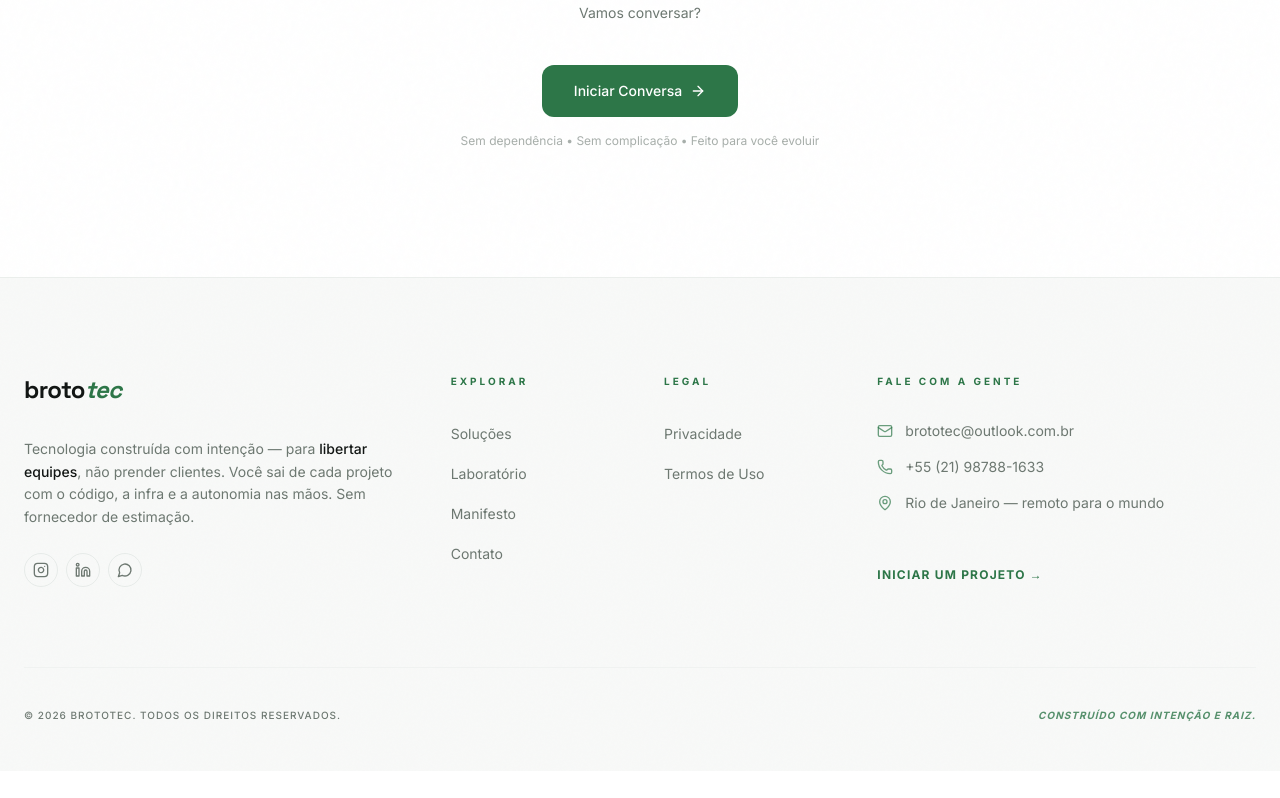
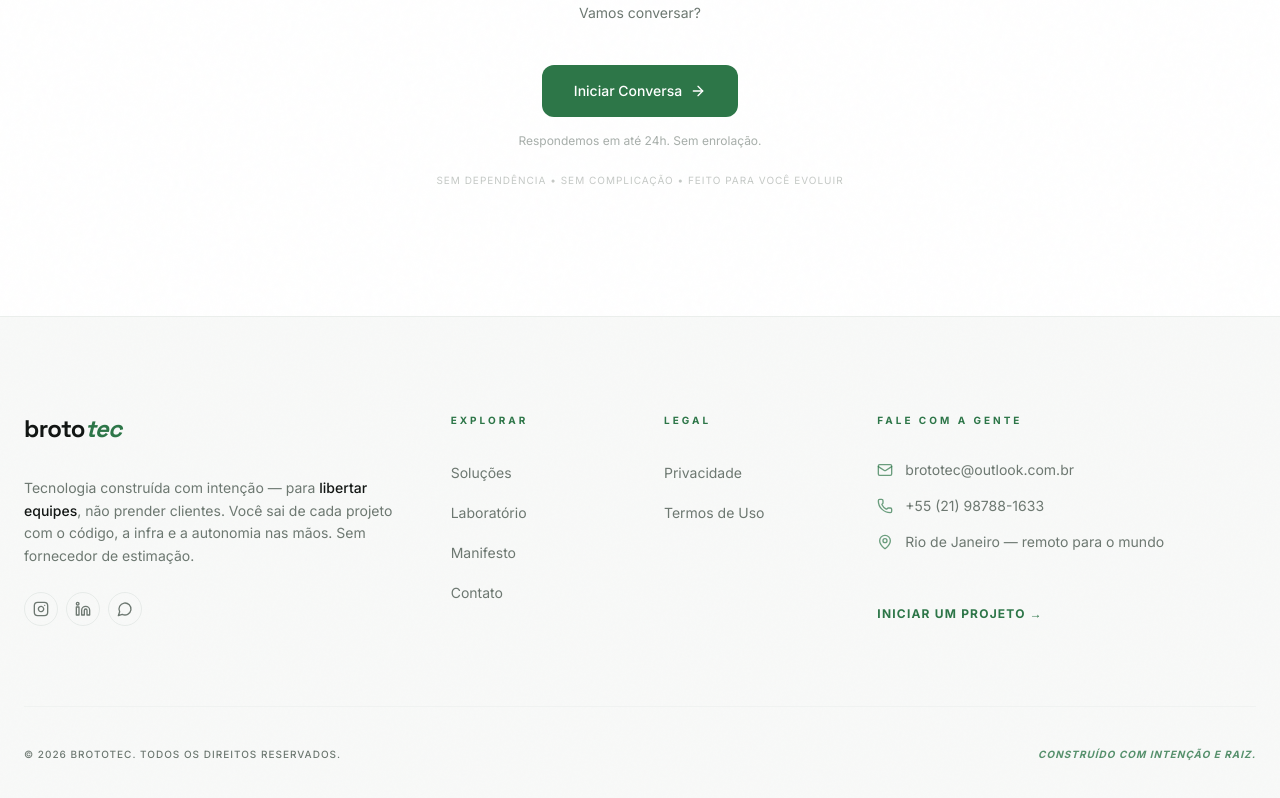
Before and after one commit to marllonpanisset/brototec, a React (Vite) app: page / in a window 1280 px wide. Shown: the part 4376-5174 px from the top of the page. Before the commit the page ends 5147 px from the top, so only its background shows below. Built offline with nearby package versions, Linux system fonts and the light colour scheme.

Commit message:
copy: atualiza CTA e hint da secao de encerramento para tom mais direto

```diff
--- a/src/components/home/CtaSection.jsx
+++ b/src/components/home/CtaSection.jsx
@@ -2,10 +2,10 @@ import { ArrowRight } from "lucide-react";
 import { Link } from "react-router-dom";
 
 export default function CtaSection({
-  heading = "Pare de depender de terceiros para atualizar seu site",
-  body = "Tenha um site profissional com controle total nas suas mãos. Atualize quando quiser, sem complicação.",
-  cta = "Criar meu site",
-  hint = "Sem dependência • Sem complicação • Feito para você evoluir",
+  heading = "Pronto para ter soberania digital?",
+  body = "Construímos o sistema que você controla, não o sistema que controla você. Vamos conversar?",
+  cta = "Conversar sobre meu projeto",
+  hint = "Respondemos em até 24h. Sem enrolação.",
 }) {
   return (
     <section className="py-32 border-t border-border/40 text-center">
@@ -28,6 +28,10 @@ export default function CtaSection({
         <p className="mt-4 text-xs text-muted-foreground/60">
           {hint}
         </p>
+
+        <p className="mt-6 text-[10px] text-muted-foreground/40 tracking-widest uppercase">
+          Sem dependência • Sem complicação • Feito para você evoluir
+        </p>
       </div>
     </section>
   );
```
